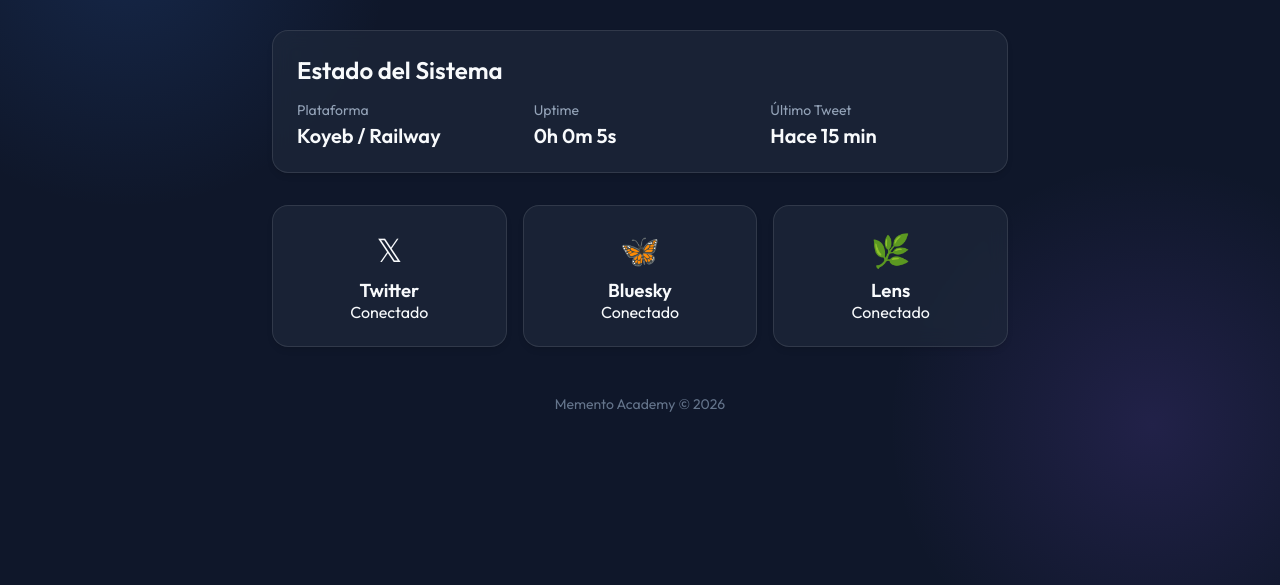
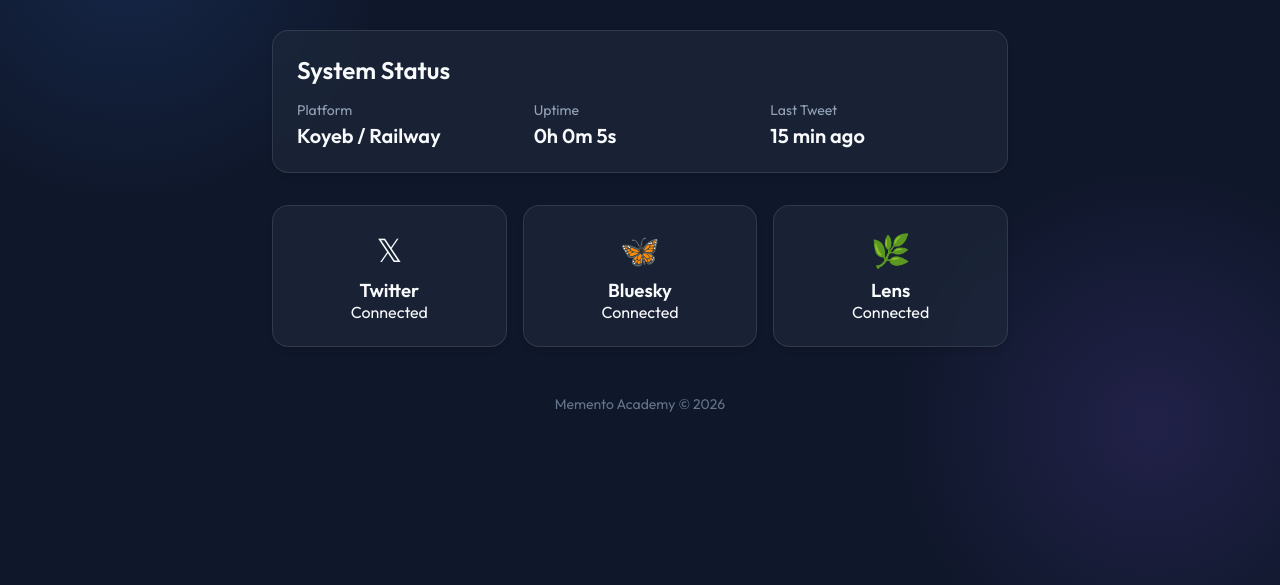
Before and after one commit to CallejaJ/web3-social-scheduler, a website: page public/index.html in a window 1280 px wide. Shown: the part 215-800 px from the top of the page. Drawn offline with Linux system fonts and the light colour scheme.

Commit message:
feat: translate to english and transparent logo

```diff
--- a/public/index.html
+++ b/public/index.html
@@ -1,5 +1,5 @@
 <!doctype html>
-<html lang="es">
+<html lang="en">
   <head>
     <meta charset="UTF-8" />
     <meta name="viewport" content="width=device-width, initial-scale=1.0" />
@@ -26,19 +26,19 @@
 
       <main>
         <div class="card glass">
-          <h2>Estado del Sistema</h2>
+          <h2>System Status</h2>
           <div class="grid">
             <div class="stat-item">
-              <span class="label">Plataforma</span>
+              <span class="label">Platform</span>
               <span class="value">Koyeb / Railway</span>
             </div>
             <div class="stat-item">
               <span class="label">Uptime</span>
-              <span class="value" id="uptime">Calculando...</span>
+              <span class="value" id="uptime">Calculating...</span>
             </div>
             <div class="stat-item">
-              <span class="label">Último Tweet</span>
-              <span class="value">Hace 15 min</span>
+              <span class="label">Last Tweet</span>
+              <span class="value">15 min ago</span>
             </div>
           </div>
         </div>
@@ -47,17 +47,17 @@
           <div class="platform-card glass twitter">
             <div class="icon">𝕏</div>
             <h3>Twitter</h3>
-            <p>Conectado</p>
+            <p>Connected</p>
           </div>
           <div class="platform-card glass bluesky">
             <div class="icon">🦋</div>
             <h3>Bluesky</h3>
-            <p>Conectado</p>
+            <p>Connected</p>
           </div>
           <div class="platform-card glass lens">
             <div class="icon">🌿</div>
             <h3>Lens</h3>
-            <p>Conectado</p>
+            <p>Connected</p>
           </div>
         </div>
       </main>
```
